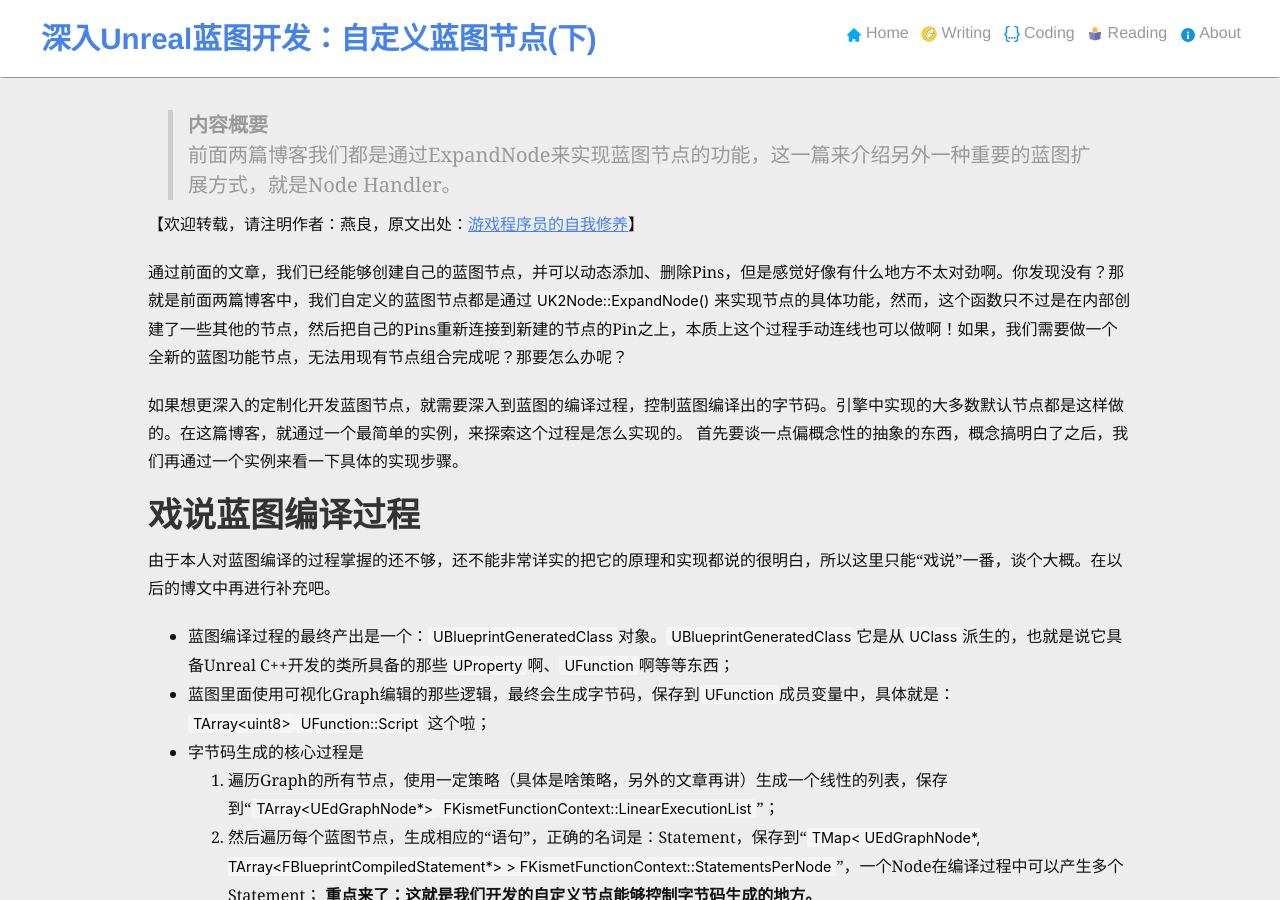
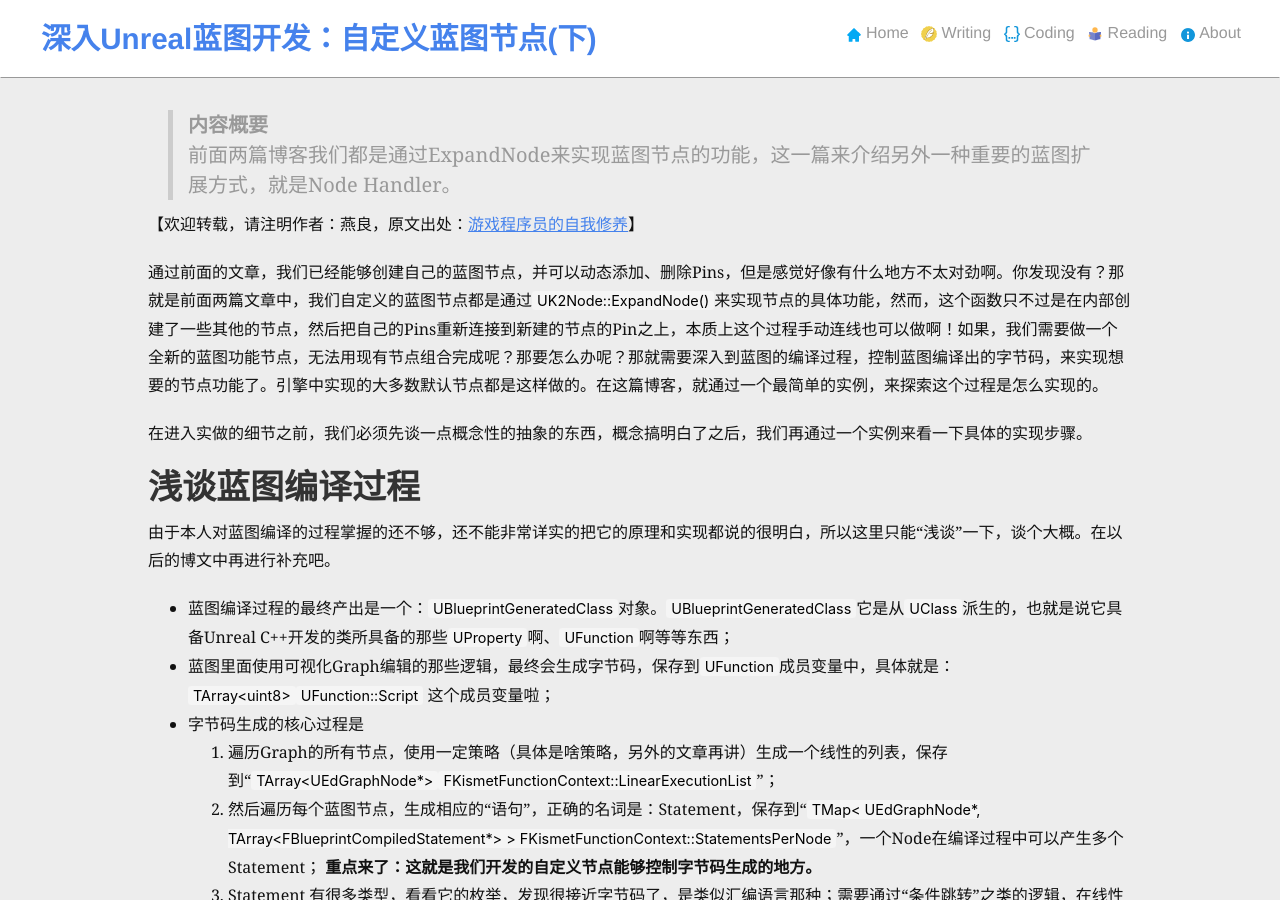
Before and after one commit to neil3d/neil3d.github.io, a Jekyll site: the page built from _posts/2019-10-02-bp_node_handler.md, in a window 1280 px wide and 900 px high. Built offline with Jekyll 4.4.1, drawn with Linux system fonts in a browser that asks for light colours; comment, search, counter and statistics services are not loaded.

Commit message:
review post

```diff
--- a/_posts/2019-10-02-bp_node_handler.md
+++ b/_posts/2019-10-02-bp_node_handler.md
@@ -11,17 +11,16 @@
 brief: "前面两篇博客我们都是通过ExpandNode来实现蓝图节点的功能，这一篇来介绍另外一种重要的蓝图扩展方式，就是Node Handler。"
 ---
 
-通过前面的文章，我们已经能够创建自己的蓝图节点，并可以动态添加、删除Pins，但是感觉好像有什么地方不太对劲啊。你发现没有？那就是前面两篇博客中，我们自定义的蓝图节点都是通过`UK2Node::ExpandNode()`来实现节点的具体功能，然而，这个函数只不过是在内部创建了一些其他的节点，然后把自己的Pins重新连接到新建的节点的Pin之上，本质上这个过程手动连线也可以做啊！如果，我们需要做一个全新的蓝图功能节点，无法用现有节点组合完成呢？那要怎么办呢？
+通过前面的文章，我们已经能够创建自己的蓝图节点，并可以动态添加、删除Pins，但是感觉好像有什么地方不太对劲啊。你发现没有？那就是前面两篇文章中，我们自定义的蓝图节点都是通过`UK2Node::ExpandNode()`来实现节点的具体功能，然而，这个函数只不过是在内部创建了一些其他的节点，然后把自己的Pins重新连接到新建的节点的Pin之上，本质上这个过程手动连线也可以做啊！如果，我们需要做一个全新的蓝图功能节点，无法用现有节点组合完成呢？那要怎么办呢？那就需要深入到蓝图的编译过程，控制蓝图编译出的字节码，来实现想要的节点功能了。引擎中实现的大多数默认节点都是这样做的。在这篇博客，就通过一个最简单的实例，来探索这个过程是怎么实现的。
 
-如果想更深入的定制化开发蓝图节点，就需要深入到蓝图的编译过程，控制蓝图编译出的字节码。引擎中实现的大多数默认节点都是这样做的。在这篇博客，就通过一个最简单的实例，来探索这个过程是怎么实现的。
-首先要谈一点偏概念性的抽象的东西，概念搞明白了之后，我们再通过一个实例来看一下具体的实现步骤。
+在进入实做的细节之前，我们必须先谈一点概念性的抽象的东西，概念搞明白了之后，我们再通过一个实例来看一下具体的实现步骤。
 
-## 戏说蓝图编译过程
+## 浅谈蓝图编译过程
 
-由于本人对蓝图编译的过程掌握的还不够，还不能非常详实的把它的原理和实现都说的很明白，所以这里只能“戏说”一番，谈个大概。在以后的博文中再进行补充吧。
+由于本人对蓝图编译的过程掌握的还不够，还不能非常详实的把它的原理和实现都说的很明白，所以这里只能“浅谈”一下，谈个大概。在以后的博文中再进行补充吧。
 
 - 蓝图编译过程的最终产出是一个：`UBlueprintGeneratedClass`对象。`UBlueprintGeneratedClass`它是从`UClass`派生的，也就是说它具备Unreal C++开发的类所具备的那些`UProperty`啊、`UFunction`啊等等东西；
-- 蓝图里面使用可视化Graph编辑的那些逻辑，最终会生成字节码，保存到`UFunction`成员变量中，具体就是：`TArray<uint8>``UFunction::Script` 这个啦；
+- 蓝图里面使用可视化Graph编辑的那些逻辑，最终会生成字节码，保存到`UFunction`成员变量中，具体就是：`TArray<uint8>``UFunction::Script` 这个成员变量啦；
 - 字节码生成的核心过程是
   1. 遍历Graph的所有节点，使用一定策略（具体是啥策略，另外的文章再讲）生成一个线性的列表，保存到“`TArray<UEdGraphNode*>``FKismetFunctionContext::LinearExecutionList`”；
   1. 然后遍历每个蓝图节点，生成相应的“语句”，正确的名词是：Statement，保存到“`TMap< UEdGraphNode*, TArray<FBlueprintCompiledStatement*> > FKismetFunctionContext::StatementsPerNode`”，一个Node在编译过程中可以产生多个Statement；
```
